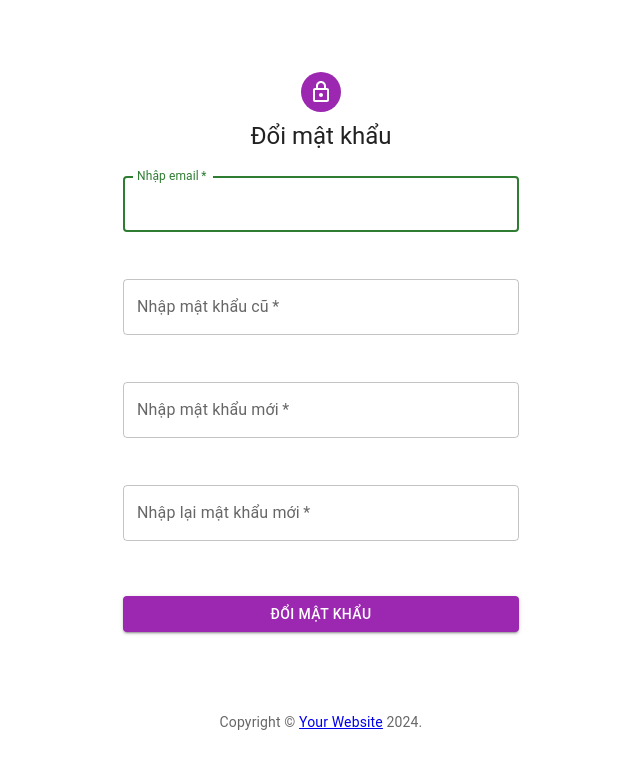
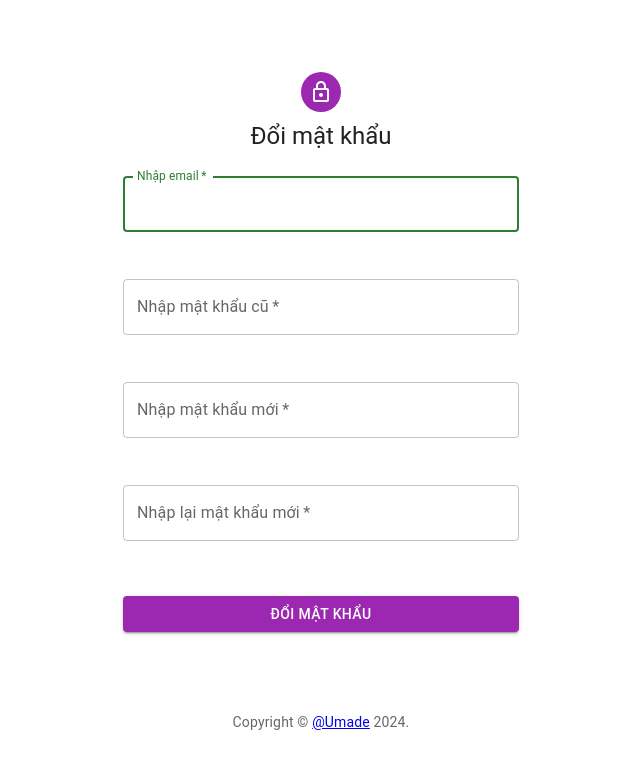
Before and after one commit to vnitd/Umade, a React (Create React App) app in the folder umade-client/: page /changePassword in a window 1280 px wide. Shown: the top 768 px of the page, without its empty margins (319-959 px from the left). Built offline with nearby package versions, Linux system fonts and the light colour scheme.

Commit message:
removed redundant code

```diff
--- a/umade-client/src/pages/UserSetting/ChangePassword.jsx
+++ b/umade-client/src/pages/UserSetting/ChangePassword.jsx
@@ -3,24 +3,16 @@ import {
 	Button,
 	CssBaseline,
 	TextField,
-	Grid,
 	Box,
 	Typography,
 	Container,
-	MenuItem,
-	FormControl,
 	useTheme,
-	colors,
 } from '@mui/material'
 import LockOutlinedIcon from '@mui/icons-material/LockOutlined'
 import { useState } from 'react'
-import { useNavigate, Link } from 'react-router-dom'
+import { Link } from 'react-router-dom'
 import { toast } from 'react-toastify'
 import axios from 'axios'
-import { createTheme, ThemeProvider } from '@mui/material/styles';
-import FormControlLabel from '@mui/material/FormControlLabel';
-import Checkbox from '@mui/material/Checkbox';
-import { blue, orange, purple } from '@mui/material/colors'
 
 //Footer copyright
 function Copyright(props) {
@@ -28,17 +20,13 @@ function Copyright(props) {
 	  <Typography variant="body2" color="text.secondary" align="center" {...props}>
 		{'Copyright © '}
 		<Link color="inherit" href="https://mui.com/">
-		  Your Website
+		  @Umade
 		</Link>{' '}
 		{new Date().getFullYear()}
 		{'.'}
 	  </Typography>
 	);
   }
-
-  // TODO remove, this demo shouldn't need to reset the theme.
-
-//   const defaultTheme = createTheme();
 
   export default function ChangePassword() {
 
@@ -67,7 +55,6 @@ function Copyright(props) {
 	const validateInput = (field, value) => {
 		let message =''
 		let isError = false
-		const tempPass = ''
 		if(field == 'email' && !emailRegex.test(value)){
 			isError = true
 			message = 'Email không hợp lệ!'
@@ -94,11 +81,8 @@ function Copyright(props) {
 	const handleChange = (event) => {
 		setValues({...values, [event.target.name]: event.target.value})
 		validateInput(event.target.name, event.target.value)
-		// console.log(values)
 
 	}
-
-
 	const handleSubmit = async (event) => {
 		event.preventDefault();
 		const data = new FormData(event.currentTarget);
@@ -112,10 +96,7 @@ function Copyright(props) {
 			toast.error('Đổi mật khẩu thất bại, vui lòng thử lại')
 		}
 	};
-
-
 	return (
-	//   <ThemeProvider theme={defaultTheme}>
 		<Container component="main" maxWidth="xs">
 		  <CssBaseline />
 		  <Box
@@ -197,11 +178,9 @@ function Copyright(props) {
 			  >
 				Đổi mật khẩu
 			  </Button>
-
 			</Box>
 		  </Box>
 		  <Copyright sx={{ mt: 8, mb: 4 }} />
 		</Container>
-	//   </ThemeProvider>
 	);
   }
```
